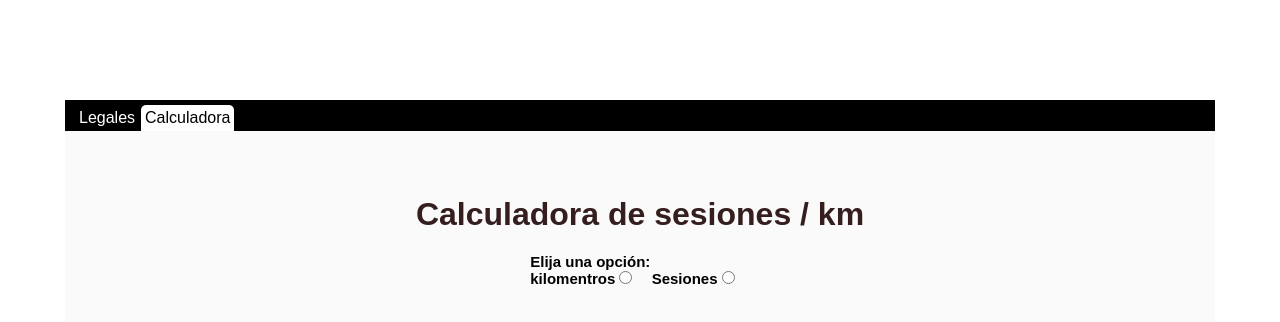
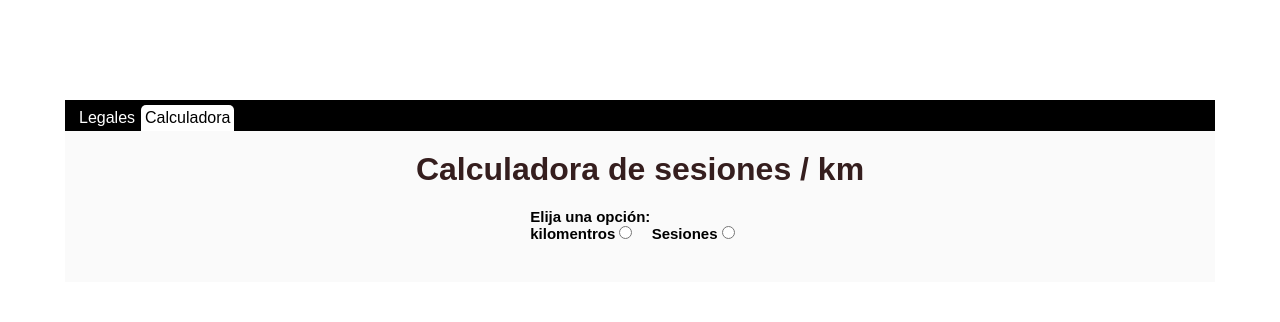
Before and after one commit to LichaSanchez30/consultaLegales, a plain HTML site: page calculadora.html in a window 1280 px wide. Drawn offline with Linux system fonts and the light colour scheme.

Commit message:
Ultimos estilos

```diff
--- a/style.css
+++ b/style.css
@@ -127,14 +127,14 @@ tbody tr:hover {
 
 .contenedor{
     margin: 0 auto;
-    height: 200px;
+    height: max-content;
     width: 1150px;
     display: flex;
     flex-direction: column;
     justify-content: center;
     align-items: center;
     background-color: hsla(0, 0%, 96%, 0.463);
-
+    padding-bottom: 40px ;
 }
 
 h1{
```
